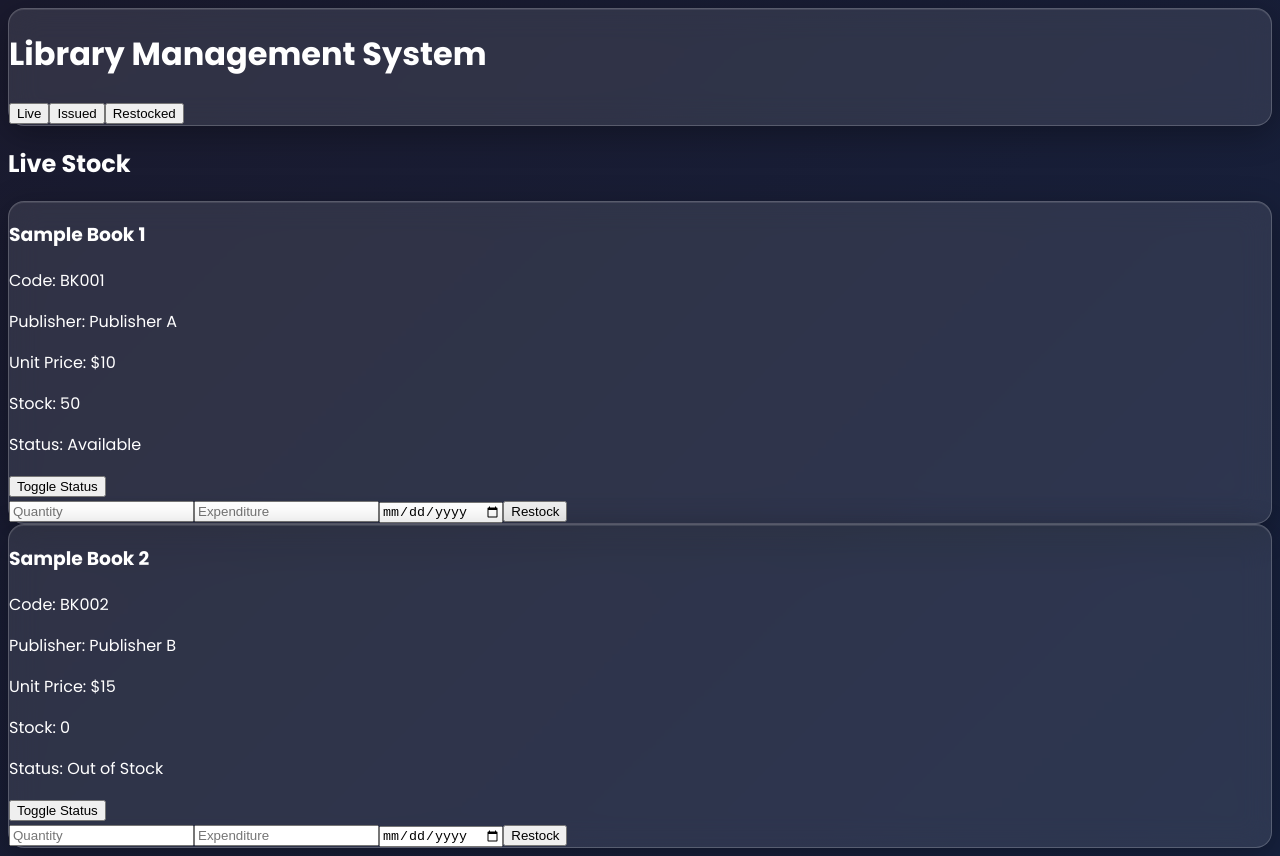
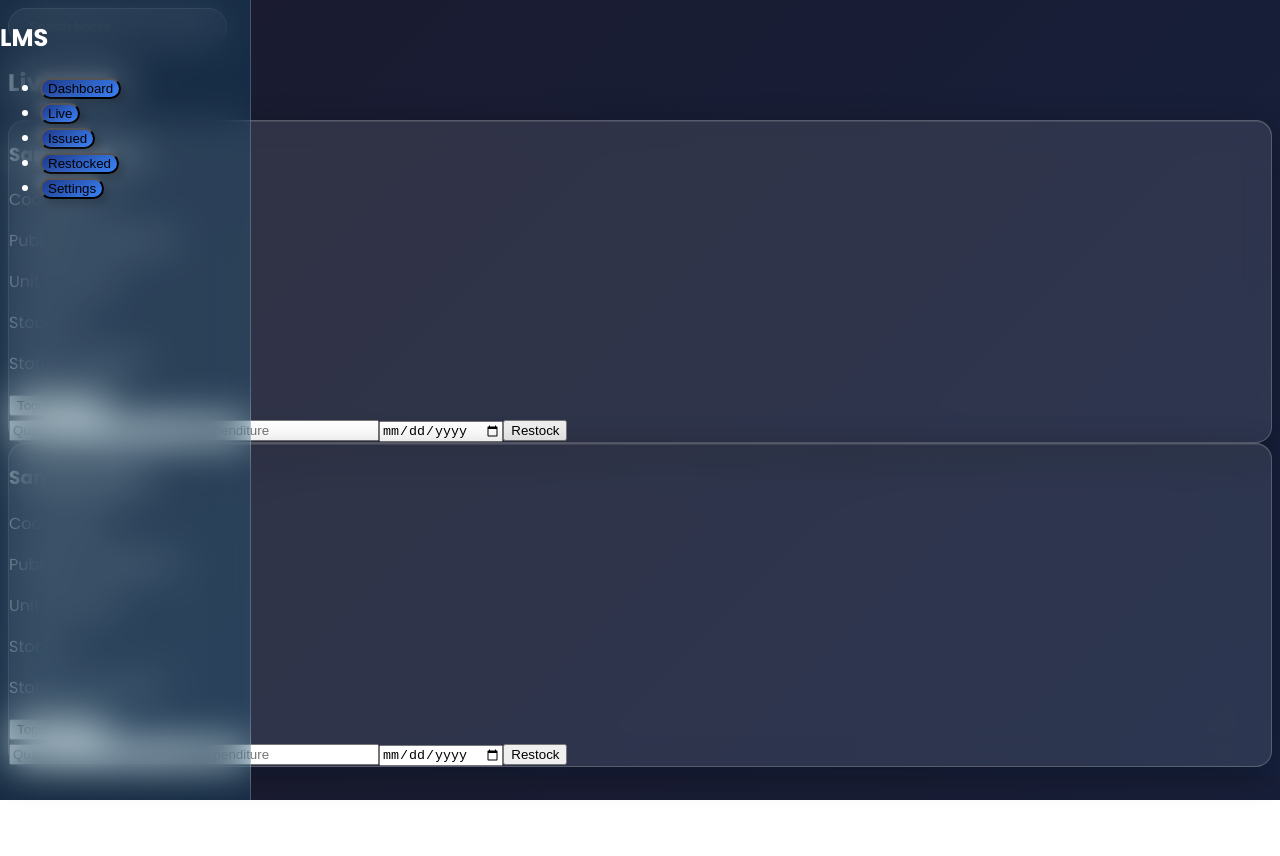
Before and after one commit to kaarthikslab/LMS-Project, a React (Create React App) app in the folder frontend/: page / in a window 1280 px wide. Both pictures are taken after a click on the button "Enter App". After the commit the page ends 800 px from the top, so only its background shows below. Built offline with nearby package versions, Linux system fonts and the light colour scheme.

Commit message:
Update Header.js

```diff
--- a/frontend/src/components/Header.js
+++ b/frontend/src/components/Header.js
@@ -1,18 +1,36 @@
-import React from 'react';
+import React, { useState } from 'react';
 import { motion } from 'framer-motion';
 
 function Header({ setActiveSection }) {
+  const [isOpen, setIsOpen] = useState(false);
+
   return (
-    <motion.header className="glass-card p-4 mb-8" initial={{ y: -50 }} animate={{ y: 0 }}>
-      <div className="flex justify-between items-center">
-        <h1 className="text-2xl font-bold text-blue-800">Library Management System</h1>
-        <nav className="space-x-4">
-          <button onClick={() => setActiveSection('live')} className="hover:text-blue-600">Live</button>
-          <button onClick={() => setActiveSection('issued')} className="hover:text-blue-600">Issued</button>
-          <button onClick={() => setActiveSection('restocked')} className="hover:text-blue-600">Restocked</button>
-        </nav>
+    <>
+      <nav className="side-nav p-6">
+        <h1 className="text-2xl font-bold text-white mb-8">LMS</h1>
+        <ul className="space-y-4">
+          {['dashboard', 'live', 'issued', 'restocked', 'settings'].map((section) => (
+            <li key={section}>
+              <button
+                onClick={() => setActiveSection(section)}
+                className="w-full text-left p-3 neumorphic-button text-white rounded-lg"
+              >
+                {section.charAt(0).toUpperCase() + section.slice(1)}
+              </button>
+            </li>
+          ))}
+        </ul>
+      </nav>
+      <div className="ml-64 p-6">
+        <div className="flex justify-center mb-6">
+          <input
+            type="text"
+            placeholder="Search books..."
+            className="search-bar w-1/2 text-white placeholder-gray-300"
+          />
+        </div>
       </div>
-    </motion.header>
+    </>
   );
 }
 
```
